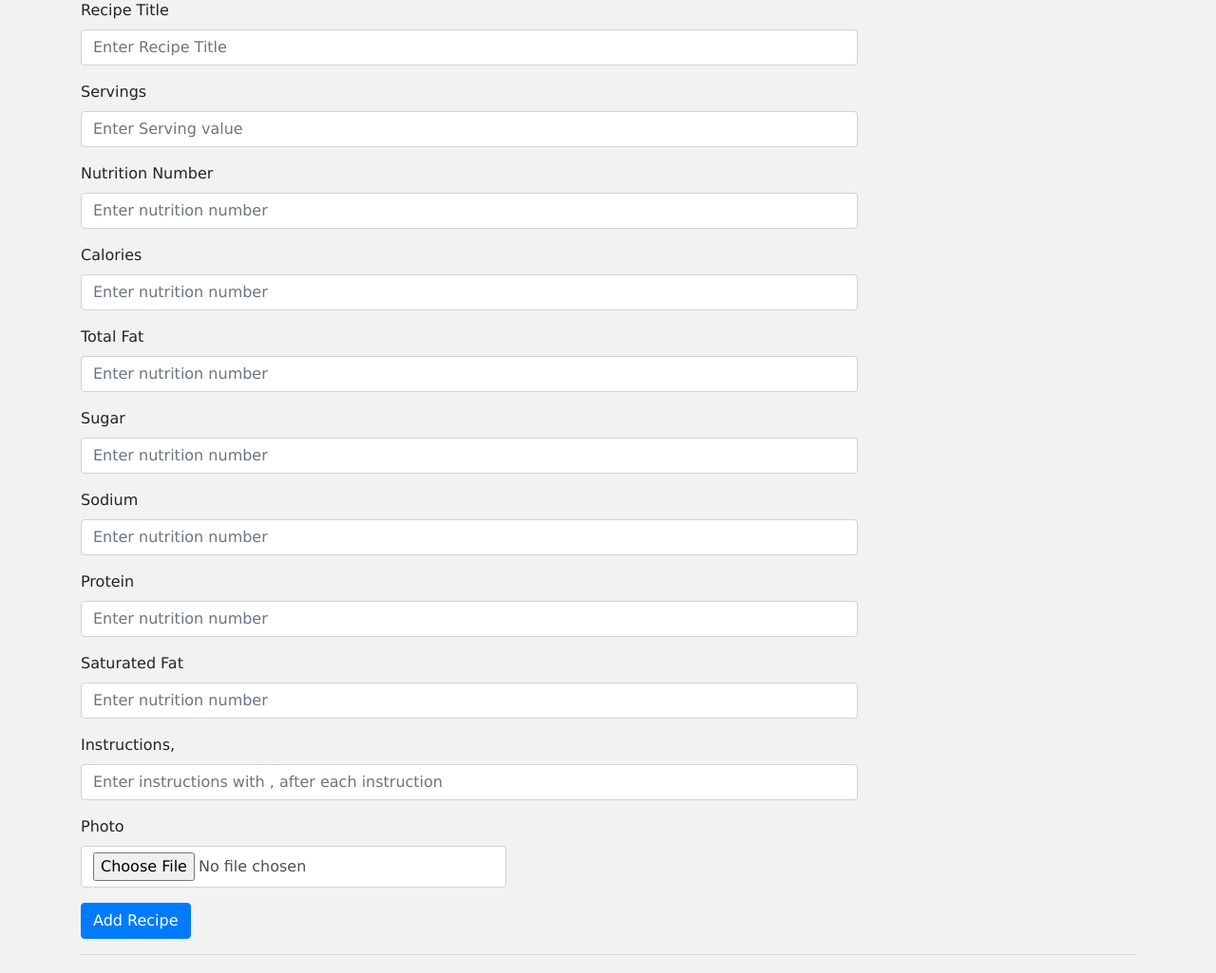
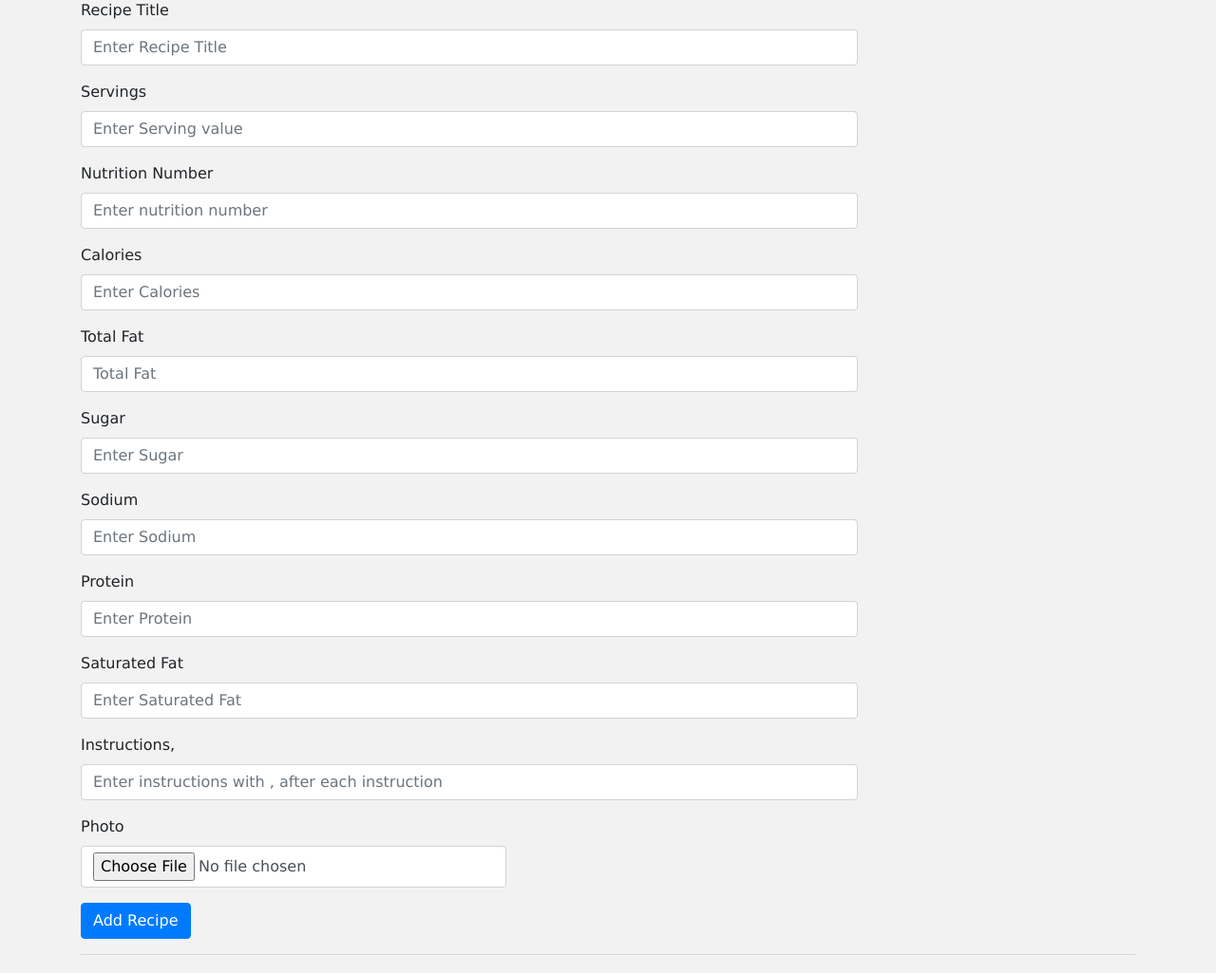
Before and after one commit to ChevaunBent/Comp3161-FinalProject, a Flask app: template app/templates/newrecipe.html in a window 1280 px wide. Shown: the part 121-1146 px from the top of the page at 95% size. Run offline with Flask 2, Linux system fonts and the light colour scheme; the template is opened without the code that fills it: values that come from a table or form of the project are taken from there, others are empty; the visitor is signed in with stand-in values (Sample User, id 1); some libraries are stand-ins or nearby versions.

Commit message:
Changes to placeholders

```diff
--- a/app/templates/newrecipe.html
+++ b/app/templates/newrecipe.html
@@ -14,22 +14,22 @@
             {{ form.nutrition_no.label }} {{ form.nutrition_no(class='form-control', placeholder = "Enter nutrition number") }}
         </div>
         <div class="form-group col-sm-9 pl-0">
-            {{ form.calories.label }} {{ form.calories(class='form-control', placeholder = "Enter nutrition number") }}
+            {{ form.calories.label }} {{ form.calories(class='form-control', placeholder = "Enter Calories") }}
         </div>
         <div class="form-group col-sm-9 pl-0">
-            {{ form.total_fat.label }} {{ form.total_fat(class='form-control', placeholder = "Enter nutrition number") }}
+            {{ form.total_fat.label }} {{ form.total_fat(class='form-control', placeholder = "Total Fat") }}
         </div>
         <div class="form-group col-sm-9 pl-0">
-            {{ form.sugar.label }} {{ form.sugar(class='form-control', placeholder = "Enter nutrition number") }}
+            {{ form.sugar.label }} {{ form.sugar(class='form-control', placeholder = "Enter Sugar") }}
         </div>
         <div class="form-group col-sm-9 pl-0">
-            {{ form.sodium.label }} {{ form.sodium(class='form-control', placeholder = "Enter nutrition number") }}
+            {{ form.sodium.label }} {{ form.sodium(class='form-control', placeholder = "Enter Sodium") }}
         </div>
         <div class="form-group col-sm-9 pl-0">
-            {{ form.protein.label }} {{ form.protein(class='form-control', placeholder = "Enter nutrition number") }}
+            {{ form.protein.label }} {{ form.protein(class='form-control', placeholder = "Enter Protein") }}
         </div>
         <div class="form-group col-sm-9 pl-0">
-            {{ form.saturated_fat.label }} {{ form.saturated_fat(class='form-control', placeholder = "Enter nutrition number") }}
+            {{ form.saturated_fat.label }} {{ form.saturated_fat(class='form-control', placeholder = "Enter Saturated Fat") }}
         </div>
         <div class="form-group col-sm-9 pl-0">
             {{ form.instructions.label }} {{ form.instructions(class='form-control', placeholder = "Enter instructions with , after each instruction") }}
```
